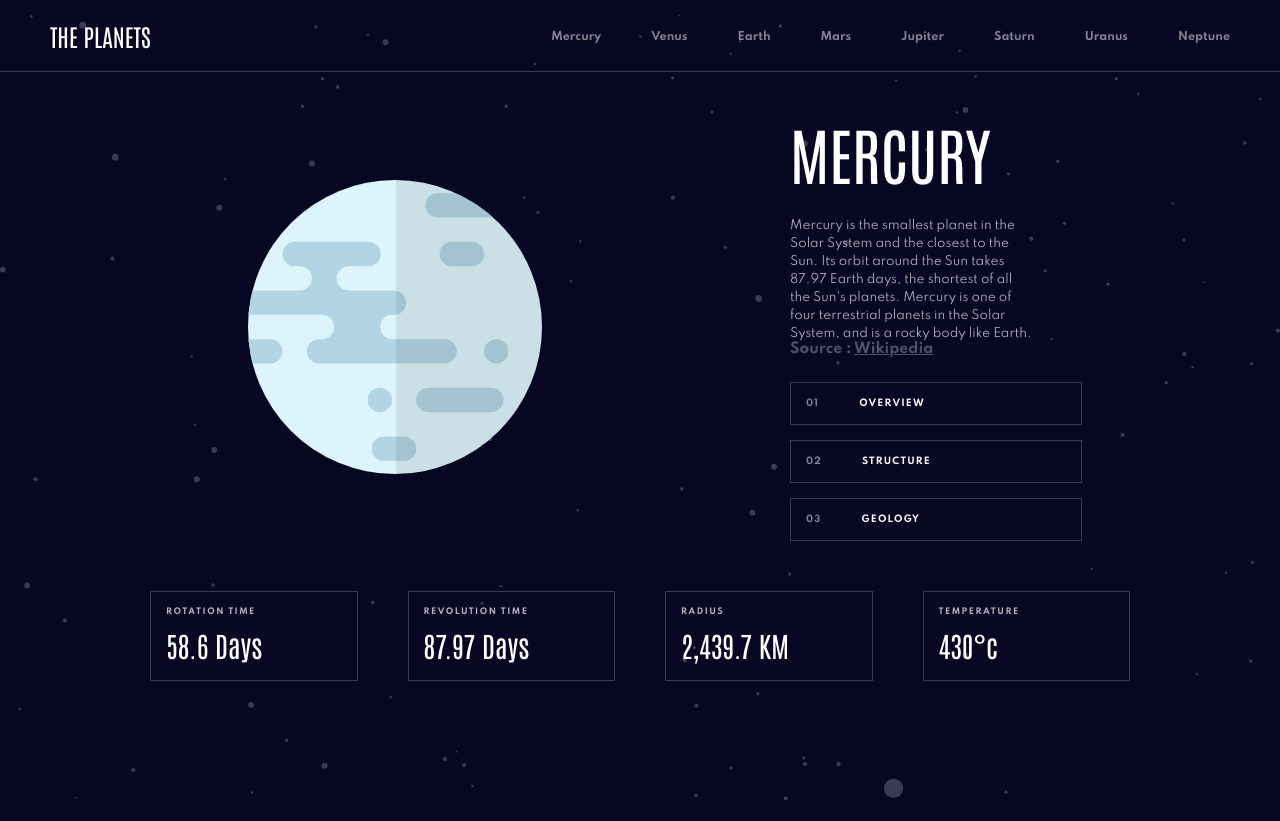
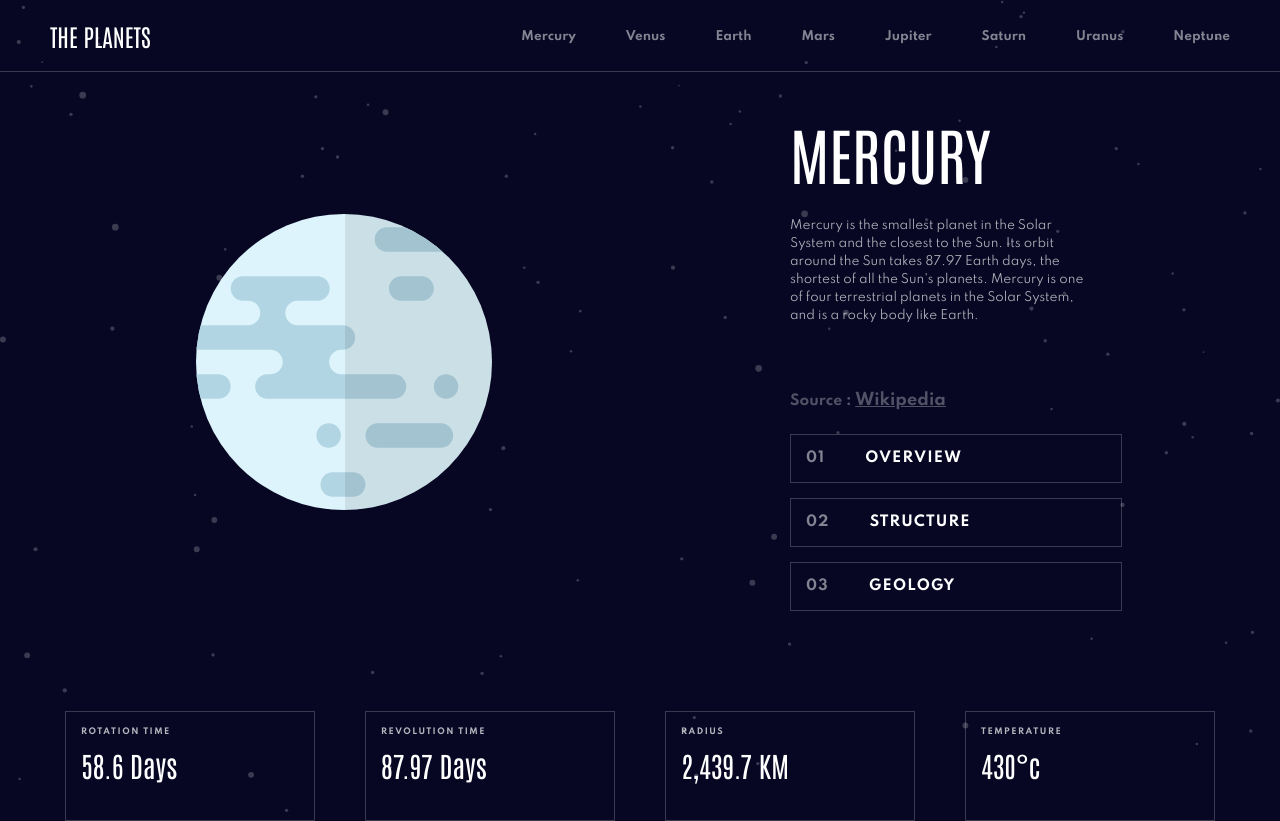
Before and after one commit to iraklikeche/planet-info-app, a React (Create React App) app: page / in a window 1280 px wide. Before the commit the page ends 800 px from the top, so only its background shows below. Built offline with nearby package versions, Linux system fonts and the light colour scheme.

Commit message:
Small desktop

```diff
--- a/src/components/Buttons.js
+++ b/src/components/Buttons.js
@@ -74,7 +74,7 @@ const StyledBtn = styled.button`
   padding: 1.5rem;
   padding-right: 15rem;
   color: #fff;
-  font-size: 9px;
+  font-size: 1.4rem;
   font-weight: 700;
   background-color: transparent;
   cursor: pointer;
@@ -95,4 +95,16 @@ const StyledBtn = styled.button`
   padding: 2rem;
   border:none;
   `}
+
+  ${mediaQuery.md`
+
+  padding-right:10rem;
+
+  `}
+
+  ${mediaQuery.lg`
+
+  font-size:8px;
+
+  `}
 `;
--- a/src/components/DetailedParameterItem.js
+++ b/src/components/DetailedParameterItem.js
@@ -20,8 +20,8 @@ export default function DetailedParameterItem({ title, value }) {
 const DetailParamBox = styled.div`
   display: inline-block;
   padding: 1.5rem;
-  width: 210px;
-  height: 90px;
+  width: 250px;
+  height: 110px;
   color: #fff;
   border: 1px solid rgba(255, 255, 255, 0.2);
 
@@ -32,9 +32,14 @@ const DetailParamBox = styled.div`
 
   ${mediaQuery.md`
 
-  width: 160px;
+  width: 140px;
   height: 80px;
   margin-bottom:5rem;
+  `}
+
+  ${mediaQuery.lg`
+  width:165px;
+  height: 90px;
   `}
 `;
 
@@ -74,8 +79,10 @@ const DetailedParametersFigures = styled.span`
   `}
 
   ${mediaQuery.md`
+  font-size:1.8rem;
+  `}
 
-  font-size:1.8rem;
-
+  ${mediaQuery.lg`
+  font-size:2.2rem;
   `}
 `;
--- a/src/components/MainDisplay.js
+++ b/src/components/MainDisplay.js
@@ -122,13 +122,13 @@ const Source = styled.p`
 `;
 
 const SourceLink = styled.a`
-  font-size: 1.4rem;
+  font-size: 1.6rem;
   color: #fff;
   font-weight: 700;
 `;
 
 const PlanetDescription = styled.p`
-  font-size: 1.2rem;
+  font-size: 1.6rem;
   color: #fff;
   opacity: 0.7;
   line-height: 1.5;
@@ -143,6 +143,20 @@ const PlanetDescription = styled.p`
   grid-row:2/3;
   width:300px
   `}
+
+  ${mediaQuery.lg`
+
+  height:150px
+  `}
+
+  ${mediaQuery.xl`
+  font-size:1.2rem;
+  height:150px
+  `}
+
+  @media (max-width: 630px) {
+    width: 240px;
+  }
 `;
 
 const NameOfPlanet = styled.h2`
@@ -154,6 +168,12 @@ const NameOfPlanet = styled.h2`
   ${mediaQuery.md`
   align-self:end;
   font-size: 4.2rem;
+  `}
+
+  ${mediaQuery.lg`
+
+  font-size:4.2rem;
+
   `}
 `;
 
@@ -189,10 +209,22 @@ const Center = styled.div`
   grid-template-columns: 1fr;
   margin:4rem 5.2rem 0;
   `}
+
+  ${mediaQuery.lg`
+
+  margin:4rem 4rem 0;
+
+  `}
+
+  ${mediaQuery.xl`
+
+  margin:4rem 4.8rem 0;
+
+  `}
 `;
 
 const PlanetImage = styled.img`
-  width: 60%;
+  width: 50%;
   position: relative;
 
   ${mediaQuery.sm`
@@ -209,6 +241,12 @@ const PlanetParameters = styled.div`
   ${mediaQuery.sm`
     grid-column: 1;
     padding:0 5rem;
+  `}
+
+  ${mediaQuery.lg`
+
+  margin-bottom:5rem;
+
   `}
 `;
 
--- a/src/components/NavBar.js
+++ b/src/components/NavBar.js
@@ -69,7 +69,6 @@ export default function NavBar({ onPlanetClick, onMenuClick }) {
 const PlanetXNameXIcon = styled.div`
   display: flex;
   justify-center;
-
   border-bottom: 1px solid rgba(255, 255, 255, 0.2);
   padding-bottom: 1.5rem;
 
@@ -124,7 +123,7 @@ const PlanetImgMobile = styled.img`
 
 const PerPlanet = styled.a`
   color: #fff;
-  font-size: 1.1rem;
+  font-size: 1.2rem;
   font-family: "Spartan";
   font-weight: 700;
   text-decoration: none;
@@ -149,8 +148,12 @@ const ListOfPlanets = styled.ul`
   `}
 
   ${mediaQuery.md`
+  gap:3.2rem;
+  `}
 
-  gap:4.4rem;
+  ${mediaQuery.lg`
+
+  gap:2rem;
 
   `}
 `;
--- a/src/components/PlanetParametersDetails.js
+++ b/src/components/PlanetParametersDetails.js
@@ -32,6 +32,7 @@ const PlanetParameterDetailsBox = styled.div`
   display: flex;
   justify-content: center;
   gap: 5rem;
+  margin-top: 5rem;
 
   ${mediaQuery.sm`
     flex-direction:column;
--- a/src/components/mediaQuery.js
+++ b/src/components/mediaQuery.js
@@ -18,7 +18,7 @@ const media = {
     `@media (min-width: ${breakpoints.sm}) and (max-width: ${breakpoints.md}) { ${styles} }`,
   lg: (styles) =>
     `@media (min-width: ${breakpoints.md}) and (max-width: ${breakpoints.lg}) { ${styles} }`,
-  xl: (styles) => `@media (min-width: ${breakpoints.xl}) { ${styles} }`,
+  xl: (styles) => `@media (min-width: ${breakpoints.lg})  { ${styles} }`,
 };
 
 export default media;
```
